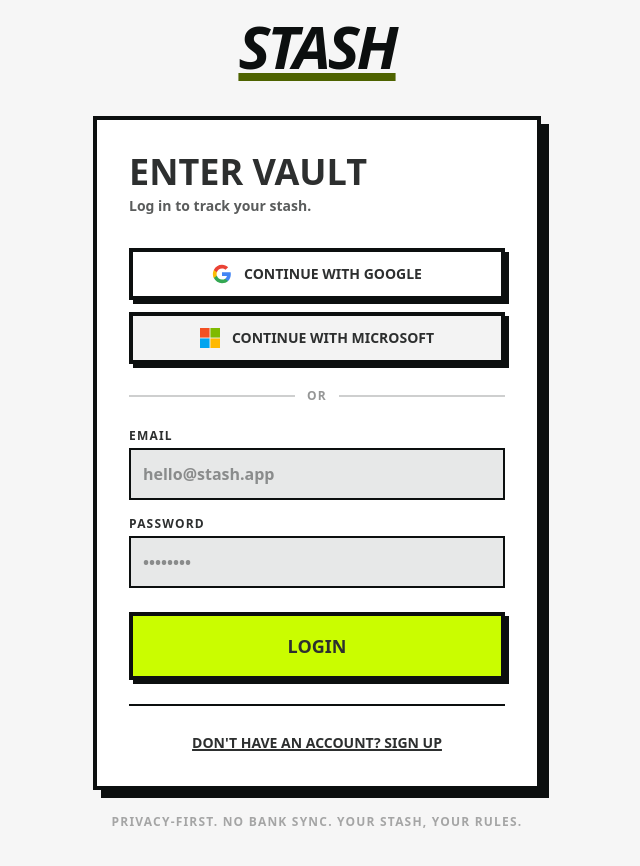
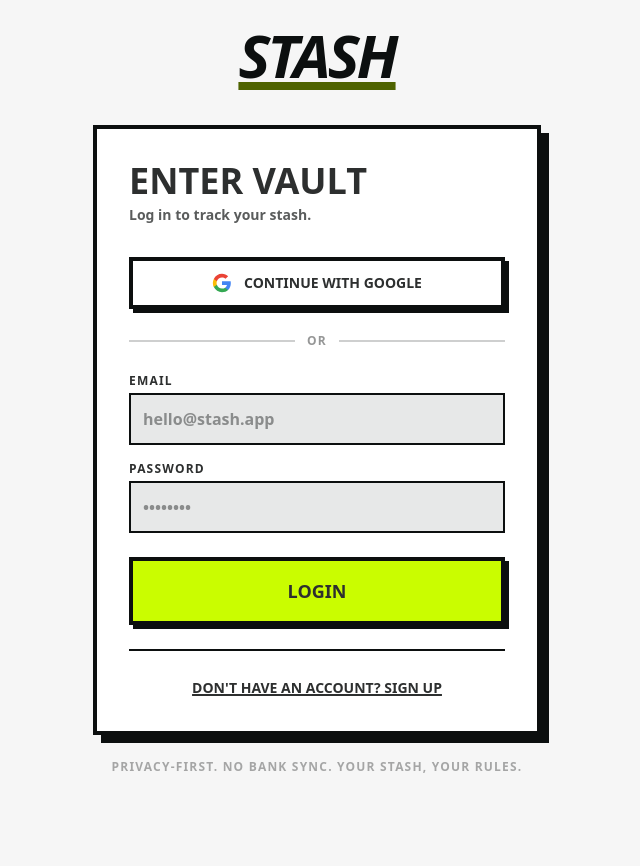
Before and after one commit to arachknight66/STASH, a Next.js app in the folder app/: page /login in a window 1280 px wide. Shown: the top 866 px of the page, without its empty margins (323-963 px from the left). Built offline with nearby package versions, Linux system fonts and the light colour scheme; no server answers.

Commit message:
feat: implement login and registration page with Firebase authentication support

```diff
--- a/app/src/app/login/page.tsx
+++ b/app/src/app/login/page.tsx
@@ -8,8 +8,7 @@
   signInWithEmailAndPassword,
   createUserWithEmailAndPassword,
   signInWithPopup,
-  GoogleAuthProvider,
-  OAuthProvider
+  GoogleAuthProvider
 } from 'firebase/auth';
 import { auth } from '@/lib/firebase-client';
 
@@ -18,7 +17,7 @@
   const [isLogin, setIsLogin] = useState(true);
   const [loading, setLoading] = useState(false);
 
-  async function handleSocialLogin(providerName: 'google' | 'microsoft') {
+  async function handleGoogleLogin() {
     setLoading(true);
     try {
       const isMock =
@@ -28,11 +27,9 @@
       let idToken = '';
       if (isMock) {
         // Fall back to sandbox flow if credentials are not configured
-        idToken = `sandbox_${providerName}_user`;
+        idToken = 'sandbox_google_user';
       } else {
-        const provider = providerName === 'google'
-          ? new GoogleAuthProvider()
-          : new OAuthProvider('microsoft.com');
+        const provider = new GoogleAuthProvider();
         const result = await signInWithPopup(auth, provider);
         idToken = await result.user.getIdToken();
       }
@@ -51,8 +48,8 @@
         showToast(data.error || 'Authentication failed');
       }
     } catch (e: any) {
-      console.error('Social Login Error:', e);
-      showToast(e.message || 'OAuth authentication failed');
+      console.error('Google Login Error:', e);
+      showToast(e.message || 'Google authentication failed');
     } finally {
       setLoading(false);
     }
@@ -139,7 +136,7 @@
         {/* Social Auth Buttons */}
         <div className="flex flex-col gap-3 mb-6">
           <button
-            onClick={() => handleSocialLogin('google')}
+            onClick={handleGoogleLogin}
             disabled={loading}
             className="w-full flex items-center justify-center gap-3 border-4 border-inverse-surface py-3 font-headline font-black text-sm uppercase bg-white hard-shadow hover:-translate-x-0.5 hover:-translate-y-0.5 transition-all cursor-pointer disabled:opacity-50"
           >
@@ -150,19 +147,6 @@
               <path d="M12 5.38c1.62 0 3.06.56 4.21 1.64l3.15-3.15C17.45 2.09 14.97 1 12 1 7.7 1 3.99 3.47 2.18 7.07l3.66 2.84c.87-2.6 3.3-4.53 6.16-4.53z" fill="#EA4335"/>
             </svg>
             Continue with Google
-          </button>
-          <button
-            onClick={() => handleSocialLogin('microsoft')}
-            disabled={loading}
-            className="w-full flex items-center justify-center gap-3 border-4 border-inverse-surface py-3 font-headline font-black text-sm uppercase bg-[#f3f3f3] hard-shadow hover:-translate-x-0.5 hover:-translate-y-0.5 transition-all cursor-pointer disabled:opacity-50"
-          >
-            <svg className="w-5 h-5" viewBox="0 0 23 23" aria-hidden="true">
-              <path fill="#f25022" d="M0 0h11v11H0z"/>
-              <path fill="#7fba00" d="M12 0h11v11H12z"/>
-              <path fill="#00a4ef" d="M0 12h11v11H0z"/>
-              <path fill="#ffb900" d="M12 12h11v11H12z"/>
-            </svg>
-            Continue with Microsoft
           </button>
         </div>
 
```
